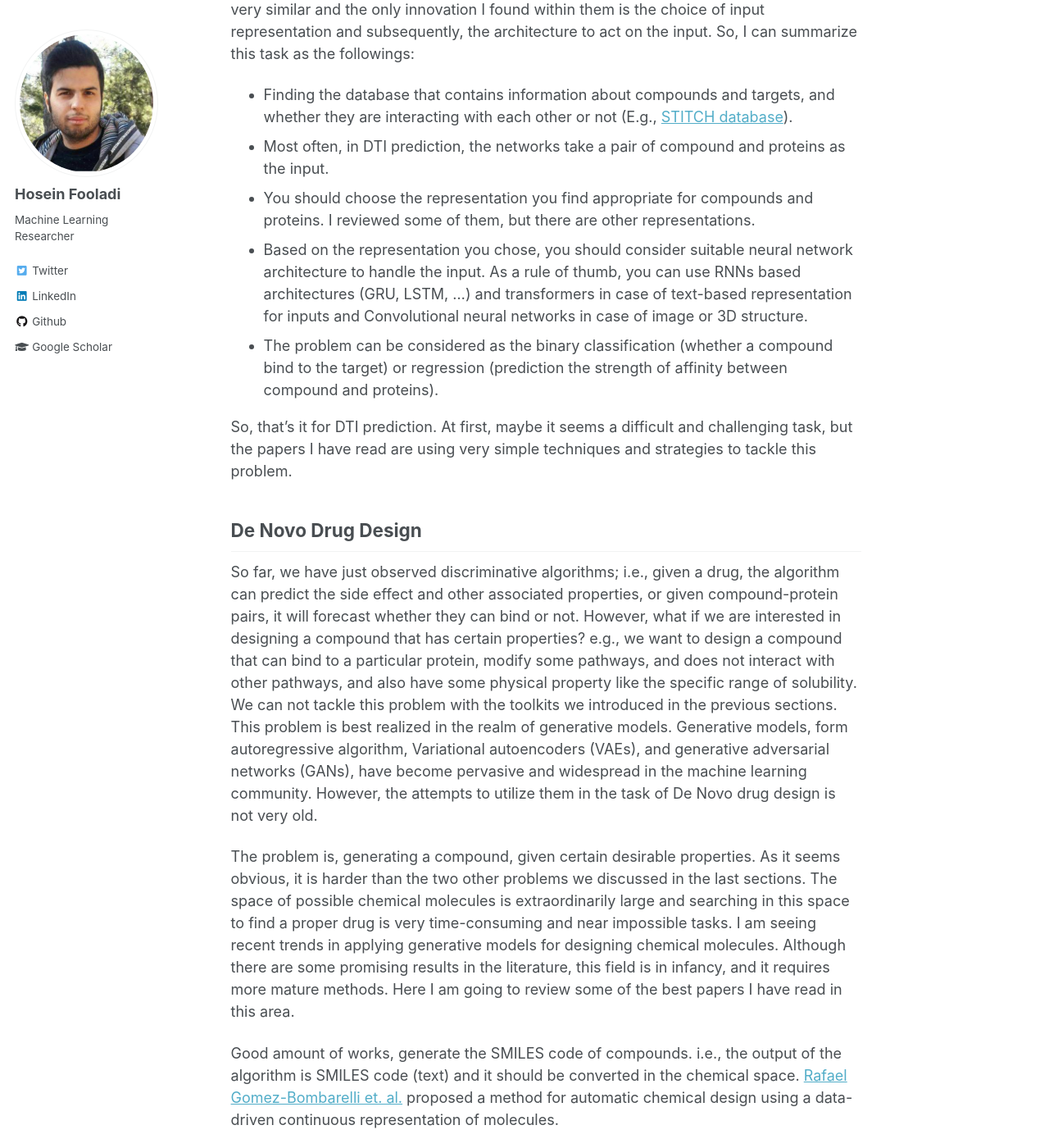
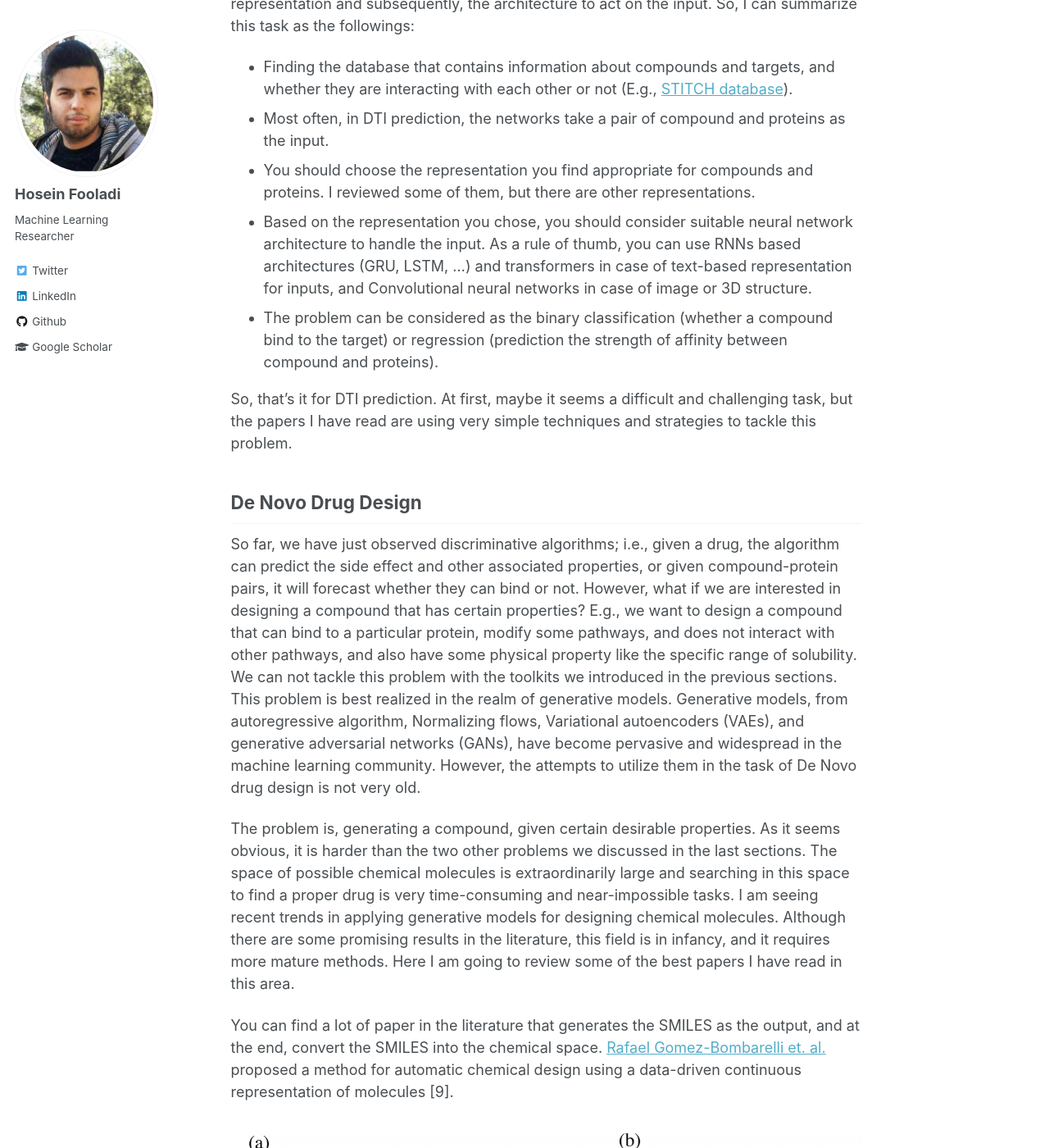
Before and after one commit to HFooladi/HFooladi.github.io, a Jekyll site: the page built from _posts/2018-10-31-Review_DL_Drug.md, in a window 1280 px wide and 1400 px high, scrolled down 6681 px. Shown: the whole window at 82% size. Built offline with Jekyll 4.4.1, drawn with Linux system fonts in a browser that asks for light colours; some web fonts are replaced; formulas are drawn with MathJax 3; some of the changed text lies outside the part shown.

Commit message:
revising deep learning in drug discovery

```diff
--- a/_posts/2018-10-31-Review_DL_Drug.md
+++ b/_posts/2018-10-31-Review_DL_Drug.md
@@ -1,7 +1,7 @@
 ---
-title:  "Review: Deep Learning in drug discovery"
+title:  "Review: Deep Learning In Drug Discovery"
 date:   2018-10-31 5:00:00
-permalink: /posts/2018/10/Review-Deep-Learning-in-drug-discovery/
+permalink: /posts/2018/10/Review-Deep-Learning-In-Drug-Discovery/
 tags:
   - chemoinformatics
   - drug-discovery
@@ -128,7 +126,7 @@ representations. Depending on the input representation, various architectures ca
 E.g., If we are going to use a text-based representation for both compounds and proteins (SMILES code for compound and Amino acid or
 other sequence-based descriptors for proteins), the RNNs based architectures are the first thing that comes to mind.
 
-[Matthew Ragoza et.al.](https://pubs.acs.org/doi/10.1021/acs.jcim.6b00740) [8] proposed a method for Protein−Ligand Scoring with Convolutional Neural Network.
+[Matthew Ragoza et.al.](https://pubs.acs.org/doi/10.1021/acs.jcim.6b00740) proposed a method for Protein−Ligand Scoring with Convolutional Neural Network [8].
 Instead of text-based representation, they have utilized the three-dimensional (3D) representation of a
 protein−ligand. Consequently, they have decided to use convolutional neural networks that can act on this 3D structure and extract meaningfull
 and appropriate features for predicting Protein−Ligand binding affinity.
@@ -141,7 +139,7 @@ the architecture to act on the input. So, I can summarize this task as the follo
 - Most often, in DTI prediction, the networks take a pair of compound and proteins as the input.
 - You should choose the representation you find appropriate for compounds and proteins. I reviewed some of them, but there are other representations.
 - Based on the representation you chose, you should consider suitable neural network architecture to handle the input. As a rule of thumb, you can use RNNs based architectures (GRU, LSTM, ...) and transformers
-in case of text-based representation for inputs and Convolutional neural networks in case of image or 3D structure.
+in case of text-based representation for inputs, and Convolutional neural networks in case of image or 3D structure.
 - The problem can be considered as the binary classification (whether a compound bind to the target) or regression (prediction the strength of affinity between compound and proteins).
 
 So, that's it for DTI prediction. At first, maybe it seems a difficult and challenging task, but the papers I have read are using very simple techniques
@@ -149,35 +147,53 @@ and strategies to tackle this problem.
 
 ## De Novo Drug Design
 
-So far, we have just observed discriminative algorithms; i.e., given a drug, the algorithm can predict the side effect and other associated properties, or given compound-protein pairs, it will forecast whether they can bind or not. However, what if we are interested in designing a compound that has certain properties? e.g., we want to design a compound that can bind to a particular protein, modify some pathways, and does not interact with other pathways, and also have some physical property like the specific range of solubility. We can not tackle this problem with the toolkits we introduced in the previous sections. This problem is best realized in the realm of generative models. Generative models, form autoregressive algorithm, Variational autoencoders (VAEs), and generative adversarial networks (GANs), have become pervasive and widespread in the machine learning community. However, the attempts to utilize them in the task of De Novo drug design is not very old.
+So far, we have just observed discriminative algorithms; i.e., given a drug, the algorithm can predict the side effect and other associated properties,
+or given compound-protein pairs, it will forecast whether they can bind or not.
+However, what if we are interested in designing a compound that has certain properties? E.g., we want to design a compound that can bind to a particular
+protein, modify some pathways, and does not interact with other pathways, and also have some physical property like the specific range of solubility.
+We can not tackle this problem with the toolkits we introduced in the previous sections. This problem is best realized in the realm of generative models.
+Generative models, from autoregressive algorithm, Normalizing flows, Variational autoencoders (VAEs), and generative adversarial networks (GANs),
+have become pervasive and widespread in the machine learning community. However, the attempts to utilize them in the task of De Novo drug design is not very old.
 
-The problem is, generating a compound, given certain desirable properties. As it seems obvious, it is harder than the two other problems we discussed in the last sections. The space of possible chemical molecules is extraordinarily large and searching in this space to find a proper drug is very time-consuming and near impossible tasks. I am seeing recent trends in applying generative models for designing chemical molecules. Although there are some promising results in the literature, this field is in infancy, and it requires more mature methods. Here I am going to review some of the best papers I have read in this area.
+The problem is, generating a compound, given certain desirable properties. As it seems obvious, it is harder than the two other problems we discussed in the last sections.
+The space of possible chemical molecules is extraordinarily large and searching in this space to find a proper drug is very time-consuming and near-impossible
+tasks. I am seeing recent trends in applying generative models for designing chemical molecules. Although there are some promising results
+in the literature, this field is in infancy, and it requires more mature methods. Here I am going to review some of the best papers I have read in this area.
 
-Good amount of works, generate the SMILES code of compounds. i.e., the output of the algorithm is SMILES code (text) and it should be converted in the chemical space. [Rafael Gomez-Bombarelli et. al.](http://pubs.acs.org/doi/full/10.1021/acscentsci.7b00572) proposed a method for automatic chemical design using a data-driven continuous representation of molecules.
+You can find a lot of paper in the literature that generates the SMILES as the output, and at the end, convert the SMILES into the chemical space.
+[Rafael Gomez-Bombarelli et. al.](http://pubs.acs.org/doi/full/10.1021/acscentsci.7b00572) proposed a method for automatic chemical design using a
+data-driven continuous representation of molecules [9].
 
 <div class="imgcap">
 <img src="/images/assets/Review_DL_Drug/Drug_Design_Hernandez.PNG" alt="alternate text" height="300" class="center">
-<div class="thecap" style="text-align:center">Figure 5: Using variational autoencoder to generate compounds with desired properties. Matt J. Kusner et. al.</div>
+<div class="thecap" style="text-align:center">Figure 5: Using variational autoencoder to generate compounds with desired properties. Source: Rafael Gomez-Bombarelli et. al. [9]</div>
 </div>
 
-They have used VAEs for generating the molecules. The input representation is SMILES code, and obviously, the output will be SMILES code too. The nice trick is using Gaussian process in the latent space (which is a continuous space) to reach to the point with desired properties. Then, converting this point in the latent space to the SMILES code using the decoder. The paper is well-written and definitely a recommended reading. However, The problem is that there is not a one-one correspondence between SMILES code and molecules. i.e., not all the produced code can be converted back to original (chemical) space, and as a result, the generated SMILES code often don't correspond to the valid molecules.
+They have used VAEs for generating the molecules. The input representation is SMILES code, and the output will be SMILES code too.
+The nice trick in the paper is using the Gaussian process in the latent space (which is a continuous space) to reach to the point with desired properties.
+Then, converting (decoding) this point in the latent space to the SMILES code using the decoder. The paper is well-written and definitely a recommended reading.
+However, The problem is that there is not a one-one correspondence between SMILES code and molecules. I.e., not all the produced code
+can be converted back to original (chemical) space, and as a result, the generated SMILES code often doesn't correspond to the valid molecules.
 
-[Matt J. Kusner et. al.](https://arxiv.org/pdf/1703.01925.pdf) proposed Grammar VAE to specifically address this issue (producing SMILES code that does not correspond to valid molecules). Instead of feeding SMILES string directly to the network and generating SMILES code, they are converting the SMILES code to the parse tree (by utilizing SMILES context-free grammar). Using the grammar, They are able to generate more syntactically valid molecules.
+SMILES are very popular representation, but they come with one great disadvantage: SMILES are not robust representation. I.e., changing one character (character mutation)
+in the SMILES can change a molecule from valid to invalid.
+
+[Matt J. Kusner et. al.](https://arxiv.org/pdf/1703.01925.pdf) proposed Grammar VAE to specifically address this issue (producing SMILES code that does not correspond to valid molecules) [10].
+Instead of feeding SMILES string directly to the network and generating SMILES code, they are converting the SMILES code to the parse tree (by utilizing SMILES context-free grammar).
+Using the grammar, They can generate more syntactically valid molecules. Moreover, authors state that:
+
+> Surprisingly, we show that not only does our model more often generate valid outputs, it also learns a more coherent latent space in which nearby points
+decode to similar discrete outputs.
 
 ## References
 
-1- Database fingerprint (DFP): an approach to represent molecular databases, [Eli Fernández-de Gortari et al.](https://jcheminf.biomedcentral.com/articles/10.1186/s13321-017-0195-1#Sec11)
-
-2- Fingerprints in the [RDKit](https://www.rdkit.org/UGM/2012/Landrum_RDKit_UGM.Fingerprints.Final.pptx.pdf)
-
-3- DeepCCI: End-to-end Deep Learning for Chemical-Chemical Interaction Prediction, [Sunyoung Kwon](https://arxiv.org/abs/1704.08432)
-
-4- OpenSMILES specification. [link](http://opensmiles.org/opensmiles.html)
-
-5- SELFIES: a robust representation of semantically constrained graphs with an example application in chemistry, [Mario Krenn et.al.](https://arxiv.org/abs/1905.13741)
-
-6- GRAPH CONVOLUTIONAL NETWORKS, [Thomas Kipf](https://tkipf.github.io/graph-convolutional-networks/)
-
-7- PADME: A Deep Learning-based Framework for Drug-Target Interaction Prediction, [Qingyuan Feng et.al.](https://arxiv.org/abs/1807.09741)
-
-8- Protein–Ligand Scoring with Convolutional Neural Networks, [Matthew Ragoza et.al.](https://pubs.acs.org/doi/10.1021/acs.jcim.6b00740)
+1. Database fingerprint (DFP): an approach to represent molecular databases, [Eli Fernández-de Gortari et al.](https://jcheminf.biomedcentral.com/articles/10.1186/s13321-017-0195-1#Sec11)
+2. Fingerprints in the [RDKit](https://www.rdkit.org/UGM/2012/Landrum_RDKit_UGM.Fingerprints.Final.pptx.pdf)
+3. DeepCCI: End-to-end Deep Learning for Chemical-Chemical Interaction Prediction, [Sunyoung Kwon](https://arxiv.org/abs/1704.08432)
+4. OpenSMILES specification. [link](http://opensmiles.org/opensmiles.html)
+5. SELFIES: a robust representation of semantically constrained graphs with an example application in chemistry, [Mario Krenn et.al.](https://arxiv.org/abs/1905.13741)
+6. GRAPH CONVOLUTIONAL NETWORKS, [Thomas Kipf](https://tkipf.github.io/graph-convolutional-networks/)
+7. PADME: A Deep Learning-based Framework for Drug-Target Interaction Prediction, [Qingyuan Feng et.al.](https://arxiv.org/abs/1807.09741)
+8. Protein–Ligand Scoring with Convolutional Neural Networks, [Matthew Ragoza et.al.](https://pubs.acs.org/doi/10.1021/acs.jcim.6b00740)
+9. Automatic Chemical Design Using a Data-Driven Continuous Representation of Molecules, [Rafael Gomez-Bombarelli et. al.](http://pubs.acs.org/doi/full/10.1021/acscentsci.7b00572)
+10. Grammar Variational Autoencoder, [Matt J. Kusner et. al.](https://arxiv.org/pdf/1703.01925.pdf)
```
Also changed, not shown: other parts of _posts/2018-10-31-Review_DL_Drug.md (+1 -3 lines).
